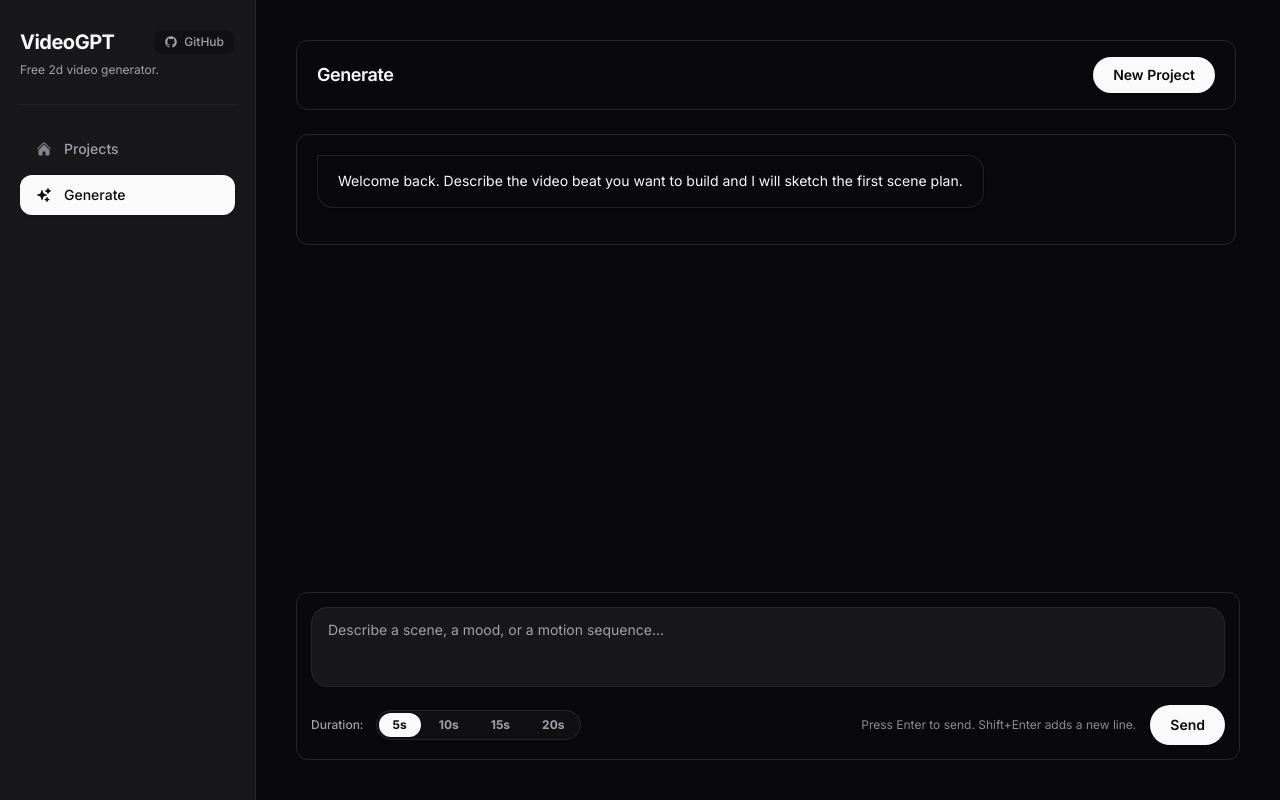
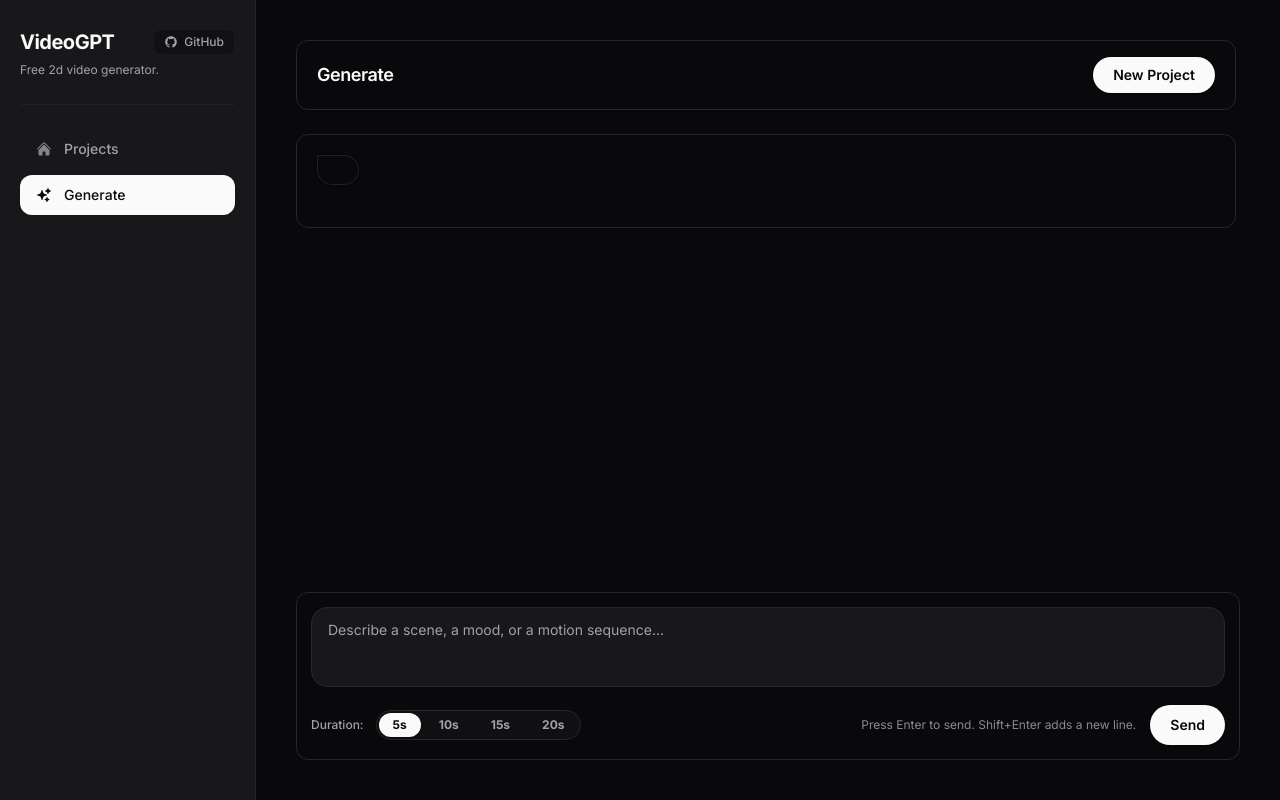
Before and after one commit to kirank55/videogpt, a Next.js app in the folder next/: page /generate in a window 1280 px wide. Built offline with nearby package versions, Linux system fonts and the light colour scheme.

Commit message:
ui improvements

```diff
--- a/next/package.json
+++ b/next/package.json
@@ -21,6 +21,8 @@
     "next": "^16.2.6",
     "react": "19.2.4",
     "react-dom": "19.2.4",
+    "react-markdown": "^10.1.0",
+    "remark-gfm": "^4.0.1",
     "zod": "^4.4.3",
     "zustand": "^5.0.13"
   },
--- a/next/src/components/generate/ChatThread.tsx
+++ b/next/src/components/generate/ChatThread.tsx
@@ -5,50 +5,7 @@ import { MessageBubble } from "@/components/generate/MessageBubble";
 import { useStore } from "@/lib/store";
 import type { ChatMessage } from "@/types/generate";
 
-function GeneratingPlaceholder() {
-  const tokenCount = useStore((s) => s.streamingTokenCount);
-  const charCount  = useStore((s) => s.streamingCharCount);
-  const isStreaming = charCount > 0;
-
-  // Animated progress bar — oscillates while streaming
-  const barWidthPct = isStreaming
-    ? Math.min(95, 20 + (charCount / 80)) // grows with char count, caps at 95%
-    : 0;
-
-  return (
-    <div className="flex flex-col gap-2.5 w-full">
-      <div className="flex items-center gap-3">
-        <span className="size-4 shrink-0 animate-spin rounded-full border-2 border-primary/35 border-t-primary" />
-        <span className="font-semibold text-foreground">
-          {isStreaming ? "Generating…" : "Connecting to model…"}
-        </span>
-        {isStreaming && (
-          <span className="ml-auto text-[11px] font-mono text-primary tabular-nums">
-            ~{tokenCount.toLocaleString()} tokens
-          </span>
-        )}
-      </div>
-
-      {/* Live progress bar */}
-      <div className="w-full h-1 rounded-full bg-border/30 overflow-hidden">
-        <div
-          className="h-full rounded-full bg-primary transition-all duration-300"
-          style={{ width: isStreaming ? `${barWidthPct}%` : "12%",
-                   animation: isStreaming ? "none" : "pulse 1.5s ease-in-out infinite" }}
-        />
-      </div>
-
-      {/* Rolling token preview */}
-      {isStreaming && (
-        <p className="text-[10px] font-mono text-muted-foreground/50 truncate">
-          {charCount.toLocaleString()} chars received
-        </p>
-      )}
-    </div>
-  );
-}
-
-const defaultMessages: ChatMessage[] = [
+export const defaultMessages: ChatMessage[] = [
   {
     id: "intro",
     role: "assistant",
@@ -70,17 +27,16 @@ export function ChatThread({ messages = defaultMessages }: ChatThreadProps) {
 
   return (
     <div className="card flex flex-col">
-
       <div className="space-y-4 px-5 py-5">
         {messages.map((message) => (
           <MessageBubble
             key={message.id}
             role={message.role}
             project={message.project}
-            diagnostics={message.diagnostics}
             sessionId={activeSessionId || undefined}
             messageId={message.id}
             isError={message.isError}
+            createdAt={message.createdAt}
             onRetry={
               activeSessionId && message.isError
                 ? () => retryPrompt(activeSessionId)
@@ -91,9 +47,7 @@ export function ChatThread({ messages = defaultMessages }: ChatThreadProps) {
           </MessageBubble>
         ))}
         {isLoading && (
-          <MessageBubble role="assistant" isLoading={true}>
-            <GeneratingPlaceholder />
-          </MessageBubble>
+          <MessageBubble role="assistant" isLoading={true} />
         )}
         <div ref={endRef} />
       </div>
--- a/next/src/components/generate/GenerateWorkspace.tsx
+++ b/next/src/components/generate/GenerateWorkspace.tsx
@@ -1,19 +1,11 @@
 "use client";
 
-import { ChatThread } from "@/components/generate/ChatThread";
+import { ChatThread, defaultMessages as defaultWelcomeMessages } from "@/components/generate/ChatThread";
 import { PromptForm } from "@/components/generate/PromptForm";
 import { TopBar } from "@/components/layout/TopBar";
 import { useRouter } from "next/navigation";
 import { useStore } from "@/lib/store";
 import type { ChatMessage } from "@/types/generate";
-
-const defaultWelcomeMessages: ChatMessage[] = [
-  {
-    id: "welcome",
-    role: "assistant",
-    content: "Welcome back. Describe the video beat you want to build and I will sketch the first scene plan.",
-  },
-];
 
 type GenerateWorkspaceProps = {
   initialMessages?: ChatMessage[];
--- a/next/src/components/generate/MessageBubble.tsx
+++ b/next/src/components/generate/MessageBubble.tsx
@@ -1,36 +1,49 @@
-import type { ReactNode } from "react";
+"use client";
+
+import { useState, type ReactNode } from "react";
+import ReactMarkdown from "react-markdown";
+import remarkGfm from "remark-gfm";
 import { PlayerCard } from "@/components/player";
 import type { VideoProject } from "@/lib/renderer";
-import type { QualityResult } from "@/lib/renderer";
+import { useStore } from "@/lib/store";
 
 type MessageBubbleProps = {
   role: "user" | "assistant";
-  children: ReactNode;
+  children?: ReactNode;
   project?: VideoProject;
-  diagnostics?: QualityResult;
   sessionId?: string;
   messageId?: string;
   isError?: boolean;
   onRetry?: () => void;
   isLoading?: boolean;
+  createdAt?: number;
 };
 
 export function MessageBubble({
   role,
   children,
   project,
-  diagnostics,
   sessionId,
   messageId,
   isError,
   onRetry,
   isLoading = false,
+  createdAt,
 }: MessageBubbleProps) {
   const isUser = role === "user";
+  const isStreaming = isLoading && !isUser && !project && !isError;
+  const hasProjectBlock = Boolean(project) || (isLoading && !isUser);
+
+  const widthClass = hasProjectBlock
+    ? "w-full max-w-2xl"
+    : isUser
+      ? "max-w-[85%]"
+      : "max-w-[85%] md:max-w-2xl";
 
   return (
     <div className={`flex ${isUser ? "justify-end" : "justify-start"}`}>
-      <div className={project || isLoading ? "w-full max-w-xl" : "max-w-[85%]"}>
+      <div className={`flex flex-col gap-1.5 ${widthClass}`}>
+        <div className={`flex items-end gap-2 ${isUser ? "flex-row-reverse" : "flex-row"}`}>
           <div
             className={`rounded-2xl px-5 py-3.5 text-sm leading-relaxed border transition-all duration-200
               ${
@@ -42,6 +55,115 @@ export function MessageBubble({
               }`}
           >
             {isError ? (
+              <ErrorBody onRetry={onRetry}>{children}</ErrorBody>
+            ) : isStreaming ? (
+              <StreamingPlaceholder />
+            ) : isUser && (
+              <span className="whitespace-pre-wrap break-words">{children}</span>
+            )}
+          </div>
+        </div>
+
+        {!isStreaming && !isError && (
+          <div className={`flex items-center gap-2 px-1 text-[10px] text-muted-foreground/70 ${isUser ? "flex-row-reverse" : "flex-row"}`}>
+            {createdAt && <MessageTimestamp ts={createdAt} />}
+          </div>
+        )}
+
+        {hasProjectBlock && (
+          <div className="w-full">
+            {project && (
+              <div
+                id={`edit-toolbar-portal-${project.id}`}
+                className="relative w-full flex justify-center overflow-visible"
+              />
+            )}
+            <div className="mt-3 w-full">
+              <PlayerCard
+                project={project}
+                isLoading={isLoading}
+                showControls={!isLoading}
+                sessionId={sessionId}
+                messageId={messageId}
+              />
+            </div>
+          </div>
+        )}
+      </div>
+    </div>
+  );
+}
+
+
+// ── Timestamp ────────────────────────────────────────────────────────────────
+
+function MessageTimestamp({ ts }: { ts: number }) {
+  const [label] = useState(() => {
+    const diffMs = Date.now() - ts;
+    const mins = Math.floor(diffMs / 60000);
+    if (mins < 1) return "just now";
+    if (mins < 60) return `${mins}m ago`;
+    if (mins < 60 * 24) return `${Math.floor(mins / 60)}h ago`;
+    return new Date(ts).toLocaleDateString("en-US", { month: "short", day: "numeric" });
+  });
+
+  return <span className="tabular-nums">{label}</span>;
+}
+
+// ── Assistant markdown body ────────────────────────────────────────────────────
+
+function AssistantMarkdown({ content }: { content: string }) {
+  return (
+    <div className="prose-invert max-w-none break-words [&_p]:my-1 [&_ul]:my-1 [&_ol]:my-1 [&_li]:my-0.5 [&_pre]:my-2 [&_code]:rounded [&_code]:bg-background/60 [&_code]:px-1 [&_code]:py-0.5 [&_code]:text-[12px] [&_pre_code]:bg-transparent [&_pre_code]:p-0 [&_a]:underline">
+      <ReactMarkdown remarkPlugins={[remarkGfm]}>{content}</ReactMarkdown>
+    </div>
+  );
+}
+
+// ── Streaming placeholder ─────────────────────────────────────────────────────
+
+function StreamingPlaceholder() {
+  const tokenCount = useStore((s) => s.streamingTokenCount);
+  const charCount = useStore((s) => s.streamingCharCount);
+  const isStreaming = charCount > 0;
+
+  const barWidthPct = isStreaming ? Math.min(95, 20 + charCount / 80) : 0;
+
+  return (
+    <div className="flex flex-col gap-2.5 w-full">
+      <div className="flex items-center gap-3">
+        <span className="size-4 shrink-0 animate-spin rounded-full border-2 border-primary/35 border-t-primary" />
+        <span className="font-semibold text-foreground">
+          {isStreaming ? "Generating…" : "Connecting to model…"}
+        </span>
+        {isStreaming && (
+          <span className="ml-auto text-[11px] font-mono text-primary tabular-nums">
+            ~{tokenCount.toLocaleString()} tokens
+          </span>
+        )}
+      </div>
+      <div className="w-full h-1 rounded-full bg-border/30 overflow-hidden">
+        <div
+          className="h-full rounded-full bg-primary transition-all duration-300"
+          style={{
+            width: isStreaming ? `${barWidthPct}%` : "12%",
+            animation: isStreaming ? "none" : "pulse 1.5s ease-in-out infinite",
+          }}
+        />
+      </div>
+      {isStreaming && (
+        <p className="text-[10px] font-mono text-muted-foreground/50 truncate">
+          {charCount.toLocaleString()} chars received
+        </p>
+      )}
+    </div>
+  );
+}
+
+// ── Error body ──────────────────────────────────────────────────────────────────
+
+function ErrorBody({ children, onRetry }: { children: ReactNode; onRetry?: () => void }) {
+  return (
     <div className="flex items-start gap-3">
       <svg
         xmlns="http://www.w3.org/2000/svg"
@@ -84,30 +206,5 @@ export function MessageBubble({
         )}
       </div>
     </div>
-          ) : (
-            children
-          )}
-        </div>
-        {project || isLoading ? (
-          <div className="w-full max-w-xl">
-            {project && (
-              <div
-                id={`edit-toolbar-portal-${project.id}`}
-                className="relative w-full flex justify-center overflow-visible"
-              />
-            )}
-            <div className="mt-3 w-full">
-              <PlayerCard
-                project={project}
-                isLoading={isLoading}
-                showControls={!isLoading}
-                sessionId={sessionId}
-                messageId={messageId}
-              />
-            </div>
-          </div>
-        ) : null}
-      </div>
-    </div>
   );
 }
--- a/next/src/lib/apiClient.ts
+++ b/next/src/lib/apiClient.ts
@@ -192,6 +192,7 @@ export function buildAssistantMessage(
     brief: data.brief,
     diagnostics: data.diagnostics?.qualityResult as ChatMessage["diagnostics"],
     rawBrief: data.diagnostics?.rawBrief,
+    createdAt: Date.now(),
   };
 }
 
@@ -204,6 +205,7 @@ export function buildErrorMessage(message: string): ChatMessage {
     role: "assistant",
     content: message,
     isError: true,
+    createdAt: Date.now(),
   };
 }
 
--- a/next/src/lib/store.ts
+++ b/next/src/lib/store.ts
@@ -71,7 +71,7 @@ export const useStore = create<StoreState>((set, get) => ({
     set({ isLoading: true, error: null, streamingTokenCount: 0, streamingCharCount: 0 });
 
     const sessionId = generateId("session");
-    const userMsg: ChatMessage = { id: generateId("msg"), role: "user", content: prompt };
+    const userMsg: ChatMessage = { id: generateId("msg"), role: "user", content: prompt, createdAt: Date.now() };
     const newSession: Session = {
       id: sessionId,
       name: prompt.slice(0, 30) || "Untitled Project",
@@ -117,7 +117,7 @@ export const useStore = create<StoreState>((set, get) => ({
 
   submitModifyPrompt: async (sessionId, prompt) => {
     set({ isLoading: true, error: null, streamingTokenCount: 0, streamingCharCount: 0 });
-    const userMsg: ChatMessage = { id: generateId("msg"), role: "user", content: prompt };
+    const userMsg: ChatMessage = { id: generateId("msg"), role: "user", content: prompt, createdAt: Date.now() };
 
     set((state) => ({
       sessions: state.sessions.map((s) =>
--- a/next/src/types/generate.ts
+++ b/next/src/types/generate.ts
@@ -34,6 +34,8 @@ export type ChatMessage = {
   isError?: boolean;
   visualCheck?: VisualCheckResult;
   visualCheckLoading?: boolean;
+  /** Epoch ms when the message was created; older persisted sessions may omit this. */
+  createdAt?: number;
 };
 
 export type Session = {
```
Also changed, not shown: next/src/components/player/PlayerCard.tsx (+97 -40 lines), 1 other file (tests, documents, lock files or other folders). Lines whose indentation alone changed are shown as unchanged.
